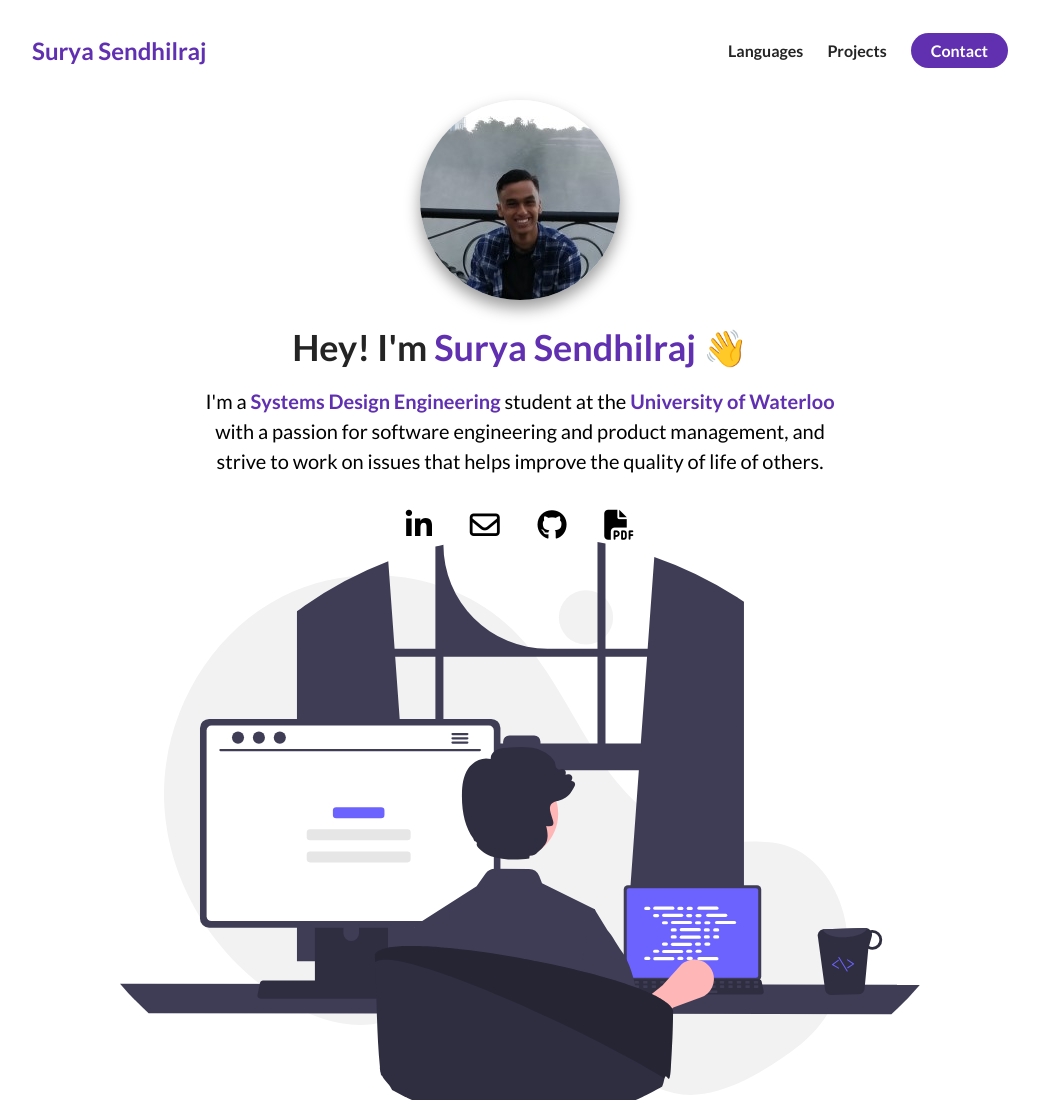
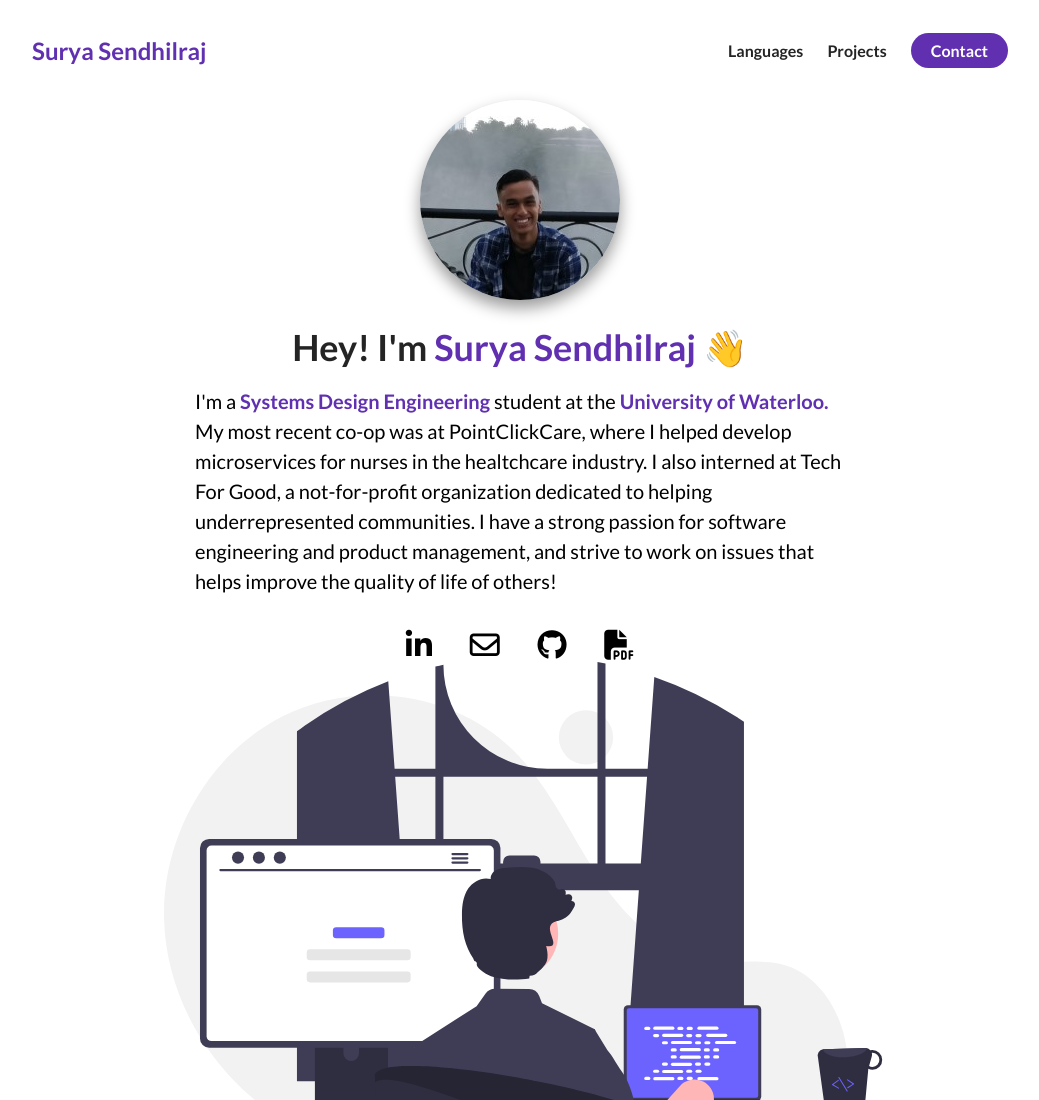
Before and after one commit to Surya123234/surya123234.github.io, a plain HTML site: page index.html in a window 1280 px wide. Shown: the top 1100 px of the page, without its empty margins (120-1159 px from the left). Drawn offline with Linux system fonts and the light colour scheme.

```diff
--- a/index.html
+++ b/index.html
@@ -54,10 +54,14 @@
               I'm a
               <strong class="text--purple">Systems Design Engineering</strong>
               student at the
-              <strong class="text--purple"> University of Waterloo</strong>
-              with a passion for software engineering and product management,
-              and strive to work on issues that helps improve the quality of
-              life of others.
+              <strong class="text--purple"> University of Waterloo.</strong>
+
+              My most recent co-op was at PointClickCare, where I helped develop
+              microservices for nurses in the healtchcare industry. I also
+              interned at Tech For Good, a not-for-profit organization dedicated
+              to helping underrepresented communities. I have a strong passion
+              for software engineering and product management, and strive to
+              work on issues that helps improve the quality of life of others!
             </p>
             <div class="about-me__links">
               <a
--- a/styles.css
+++ b/styles.css
@@ -124,7 +124,7 @@ nav {
   align-items: center;
   max-width: 650px;
   margin: 0 auto;
-  text-align: center;
+  text-align: left;
 }
 
 .about-me__picture--mask {
@@ -142,6 +142,7 @@ nav {
 
 .about-me__info--title {
   margin-bottom: 16px;
+  transition: all 1s ease-in-out;
 }
 
 .about-me__info--para {
```
